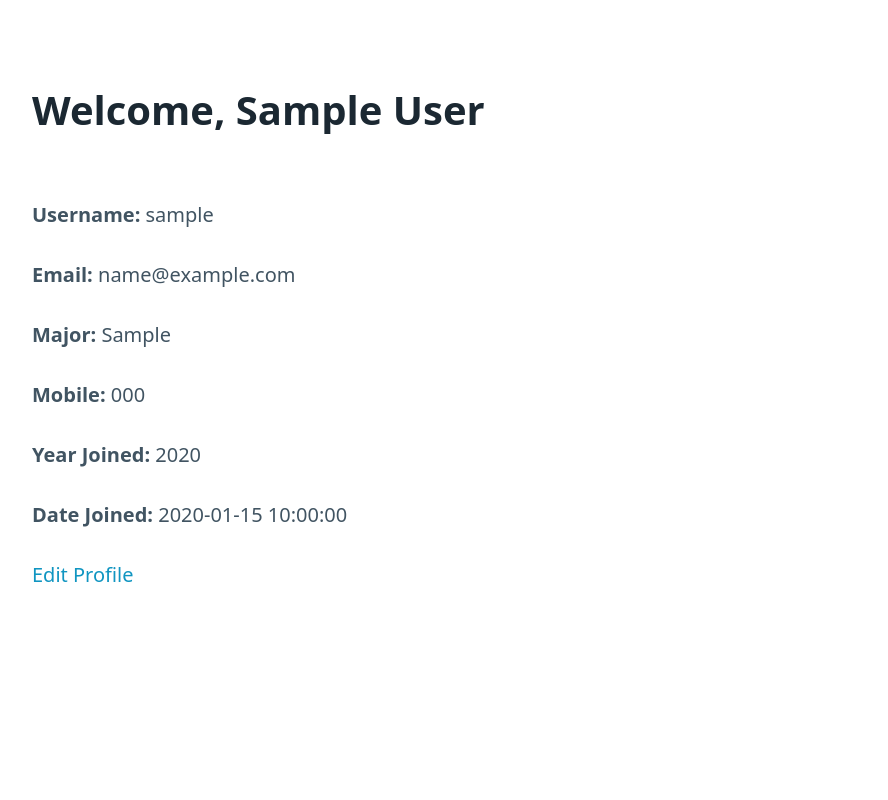
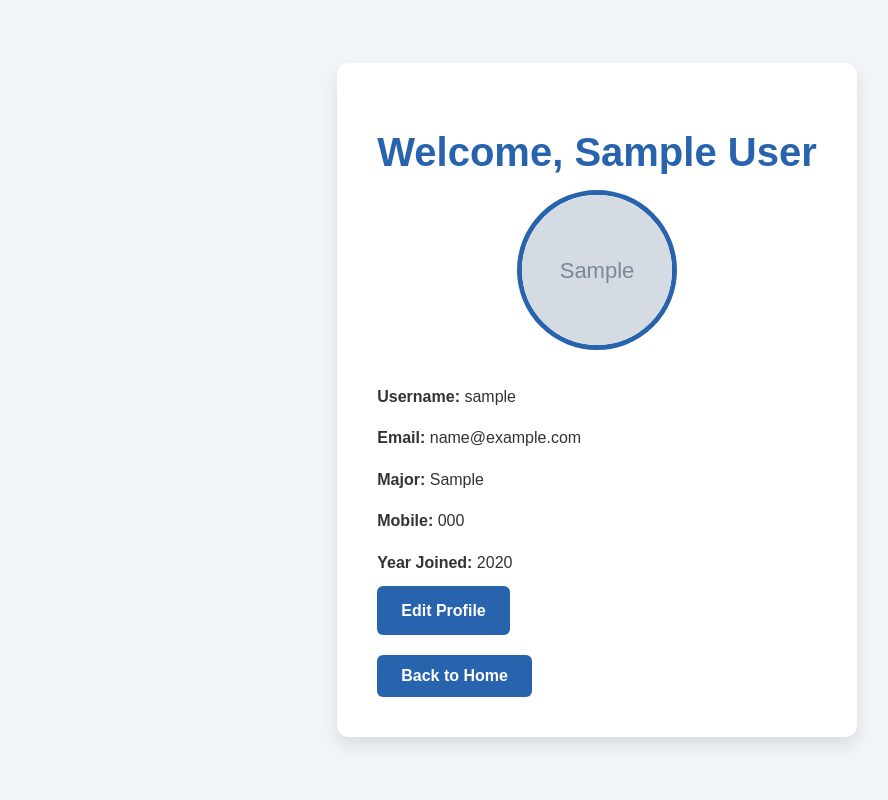
Before and after one commit to SLooM04/itcs333-project, a PHP site: page /profile.php in a window 1280 px wide. Shown: the whole page, without its empty margins (43-931 px from the left). Run offline with PHP 8.4, Linux system fonts and the light colour scheme; the visitor is signed in with stand-in values (Sample User, id 1); tables that the repository leaves empty or names only in its code hold one stand-in row (values such as "Sample post"); grey boxes marked "Sample" are stand-in pictures.

Commit message:
Style+edit errors

```diff
--- a/profile.php
+++ b/profile.php
@@ -1,22 +1,19 @@
 <?php
 session_start();
-require 'db.php';
+require 'db.php'; // Ensure session and database connection
 
-// Check if the student ID exists in the session
-$studentId = $_SESSION['student_id'] ?? null;
-
-if (!$studentId) {
-    header("Location: login.php"); // Redirect to login page
-    exit();
+// Check if the student is logged in
+if (!isset($_SESSION['user_id'])) {
+    die("You are not logged in. Please log in to view your profile.");
 }
 
-// Fetch student details from the database
+$userId = $_SESSION['user_id']; // Get logged-in student's ID
 $stmt = $pdo->prepare("SELECT * FROM students WHERE student_id = ?");
-$stmt->execute([$studentId]);
+$stmt->execute([$userId]);
 $student = $stmt->fetch(PDO::FETCH_ASSOC);
 
 if (!$student) {
-    die("Student not found in the database.");
+    die("Student not found.");
 }
 ?>
 
@@ -26,18 +23,125 @@ if (!$student) {
     <meta charset="UTF-8">
     <meta name="viewport" content="width=device-width, initial-scale=1.0">
     <title>Profile</title>
-    <link rel="stylesheet" href="https://unpkg.com/@picocss/pico@1.5.7/css/pico.min.css">
 </head>
 <body>
-    <main class="container">
-        <h1>Welcome, <?= htmlspecialchars($student['first_name'] . " " . $student['last_name']) ?></h1>
-        <p><strong>Username:</strong> <?= htmlspecialchars($student['username']) ?></p>
-        <p><strong>Email:</strong> <?= htmlspecialchars($student['email']) ?></p>
-        <p><strong>Major:</strong> <?= htmlspecialchars($student['major']) ?></p>
-        <p><strong>Mobile:</strong> <?= htmlspecialchars($student['mobile']) ?: "N/A" ?></p>
-        <p><strong>Year Joined:</strong> <?= htmlspecialchars($student['year_joined']) ?></p>
-        <p><strong>Date Joined:</strong> <?= htmlspecialchars($student['created_at']) ?></p>
-        <a href="edit_profile.php">Edit Profile</a>
-    </main>
+    <div class="profile-container">
+        <div class="profile-header">
+            <h1>Welcome, <?= htmlspecialchars($student['first_name']) ?> <?= htmlspecialchars($student['last_name']) ?></h1>
+            <img src="<?= htmlspecialchars($student['profile_picture']) ?>" alt="Profile Picture" class="profile-image">
+        </div>
+
+        <div class="profile-info">
+            <p><strong>Username:</strong> <?= htmlspecialchars($student['username']) ?></p>
+            <p><strong>Email:</strong> <?= htmlspecialchars($student['email']) ?></p>
+            <p><strong>Major:</strong> <?= htmlspecialchars($student['major']) ?></p>
+            <p><strong>Mobile:</strong> <?= htmlspecialchars($student['mobile']) ?></p>
+            <p><strong>Year Joined:</strong> <?= htmlspecialchars($student['year_joined']) ?></p>
+            <a href="edit_profile.php" class="edit-btn">Edit Profile</a>
+        </div>
+
+        <!-- Add back to Home button -->
+        <a href="HomeLog.php" class="back-home-btn">Back to Home</a>
+    </div>
+
+    <style>
+        body {
+            font-family: 'Arial', sans-serif;
+            background-color: #f1f5f9;
+            margin: 0;
+            padding: 0;
+            display: flex;
+            justify-content: center;
+            align-items: center;
+            min-height: 100vh;
+        }
+
+        .profile-container {
+            max-width: 600px;
+            background-color: #fff;
+            padding: 40px;
+            border-radius: 12px;
+            box-shadow: 0 8px 16px rgba(0, 0, 0, 0.1);
+        }
+
+        .profile-header {
+            text-align: center;
+            margin-bottom: 30px;
+        }
+
+        .profile-header h1 {
+            color: #2863AE;
+            font-size: 2.5em;
+            margin-bottom: 15px;
+            font-weight: 600;
+        }
+
+        .profile-image {
+            width: 150px;
+            height: 150px;
+            border-radius: 50%;
+            border: 5px solid #2863AE;
+            object-fit: cover;
+        }
+
+        .profile-info {
+            font-size: 1rem;
+            color: #333;
+            line-height: 1.6;
+        }
+
+        .profile-info p {
+            margin-bottom: 10px;
+            font-weight: 500;
+        }
+
+        .edit-btn {
+            display: inline-block;
+            padding: 12px 24px;
+            background-color: #2863AE;
+            color: white;
+            border-radius: 6px;
+            text-decoration: none;
+            font-weight: bold;
+            transition: background-color 0.3s;
+            border: none;
+            cursor: pointer;
+        }
+
+        .edit-btn:hover {
+            background-color: #1A4A80;
+        }
+
+        .back-home-btn {
+            display: inline-block;
+            padding: 12px 24px;
+            background-color: #2863AE;
+            color: white;
+            border-radius: 6px;
+            text-decoration: none;
+            font-weight: bold;
+            transition: background-color 0.3s;
+            border: none;
+            cursor: pointer;
+            margin-top: 20px;
+        }
+
+        .back-home-btn:hover {
+            background-color: #1A4A80;
+        }
+
+        @media (max-width: 768px) {
+            .profile-container {
+                padding: 30px 20px;
+            }
+            .profile-header h1 {
+                font-size: 2em;
+            }
+            .profile-image {
+                width: 120px;
+                height: 120px;
+            }
+        }
+    </style>
 </body>
 </html>
```
